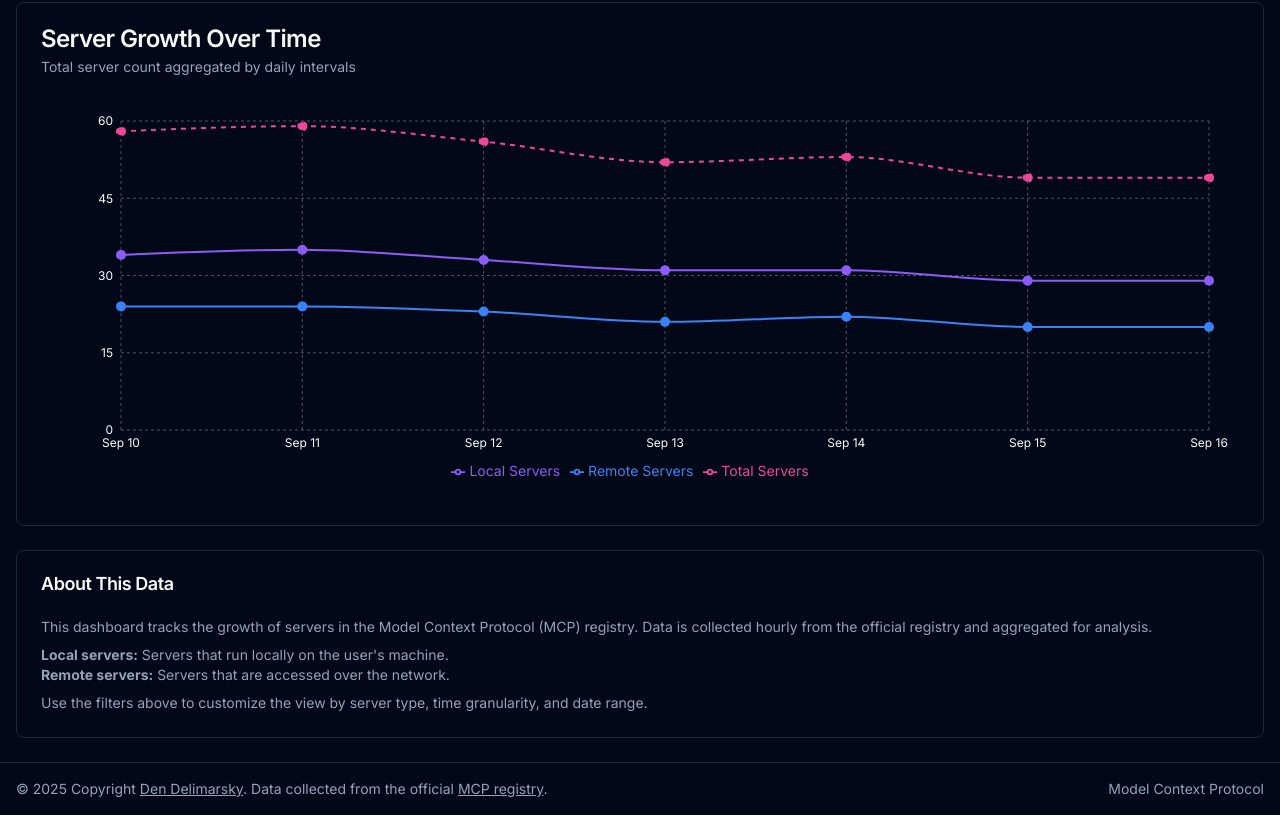
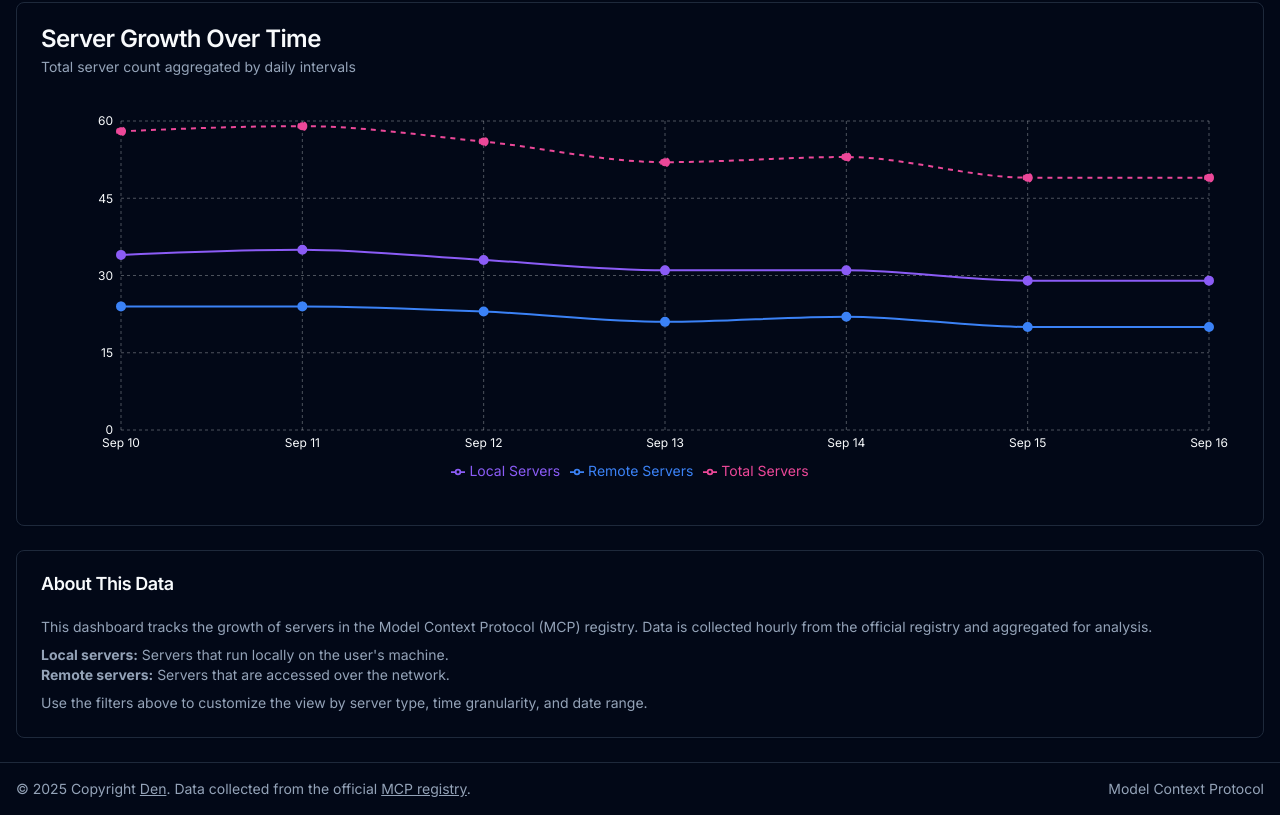
Before and after one commit to dend/mcp-registry-growth, a Next.js app: page / in a window 1280 px wide. Shown: the part 369-1184 px from the top of the page. Built offline with nearby package versions, Linux system fonts and the light colour scheme.

Commit message:
Update name references to Den

```diff
--- a/src/app/layout.tsx
+++ b/src/app/layout.tsx
@@ -55,7 +55,7 @@ export default function RootLayout({
                       rel="noopener noreferrer"
                       className="hover:text-primary transition-colors underline"
                     >
-                      Den Delimarsky
+                      Den
                     </a>
                     . Data collected from the official{' '}
                     <a
```
Also changed, not shown: 1 other file (tests, documents, lock files or other folders).
